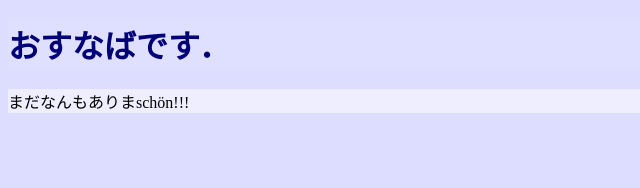
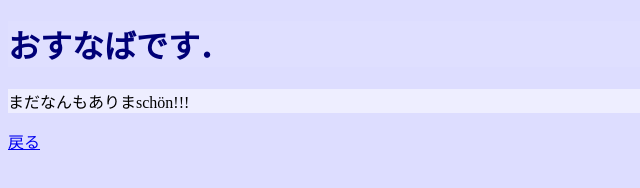
Before and after one commit to knjnszk/knjnszk.github.io, a plain HTML site: page sandbox.html in a window 1280 px wide. Shown: the full height of the page, 0-640 px from the left. Drawn offline with Linux system fonts and the light colour scheme.

Commit message:
added back button

```diff
--- a/sandbox.html
+++ b/sandbox.html
@@ -8,5 +8,6 @@
   <body>
     <h1>おすなばです．</font></h1>
     <p>まだなんもありまschön!!!</p>
+    <a href="index.html">戻る</a>
   </body>
 </html>
```
